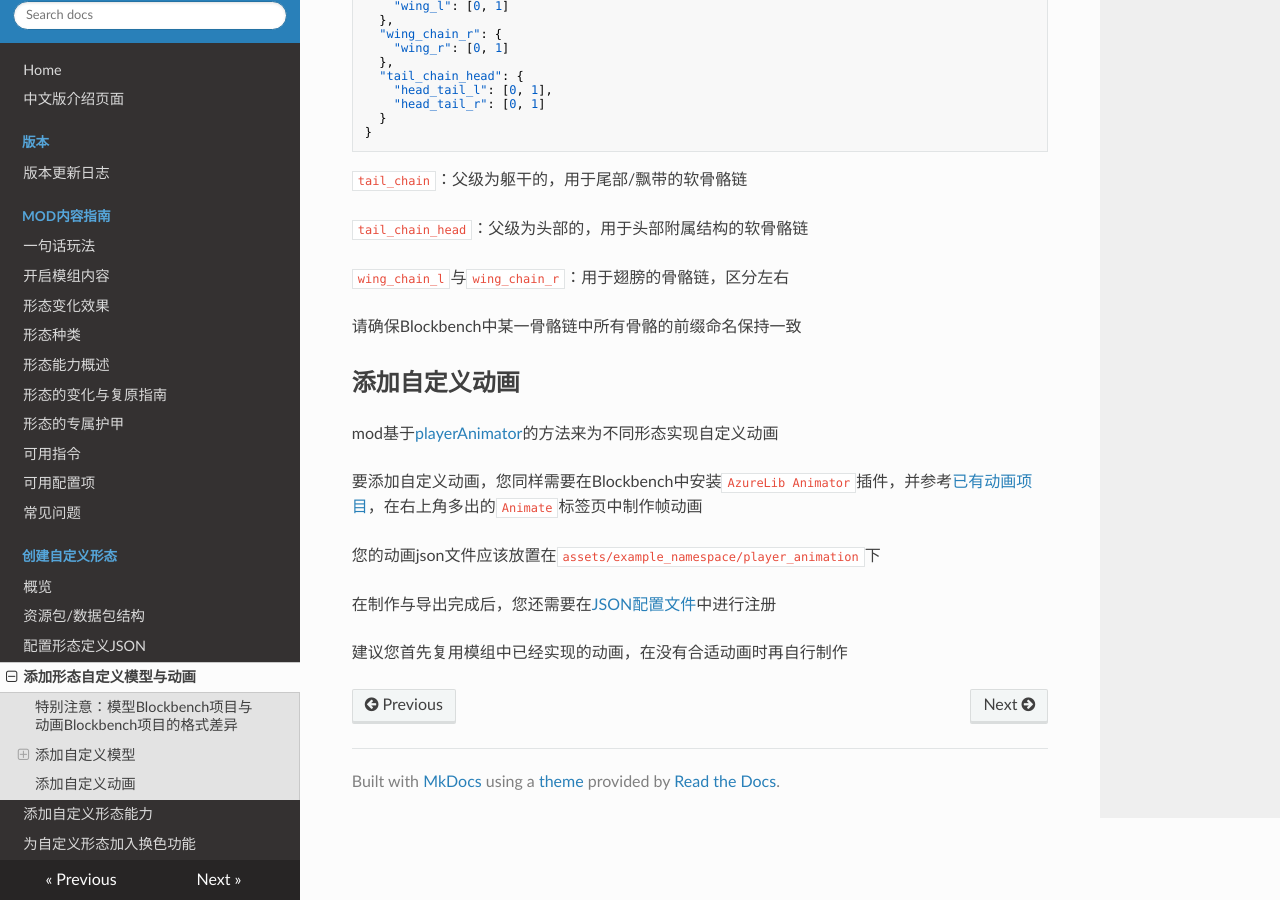
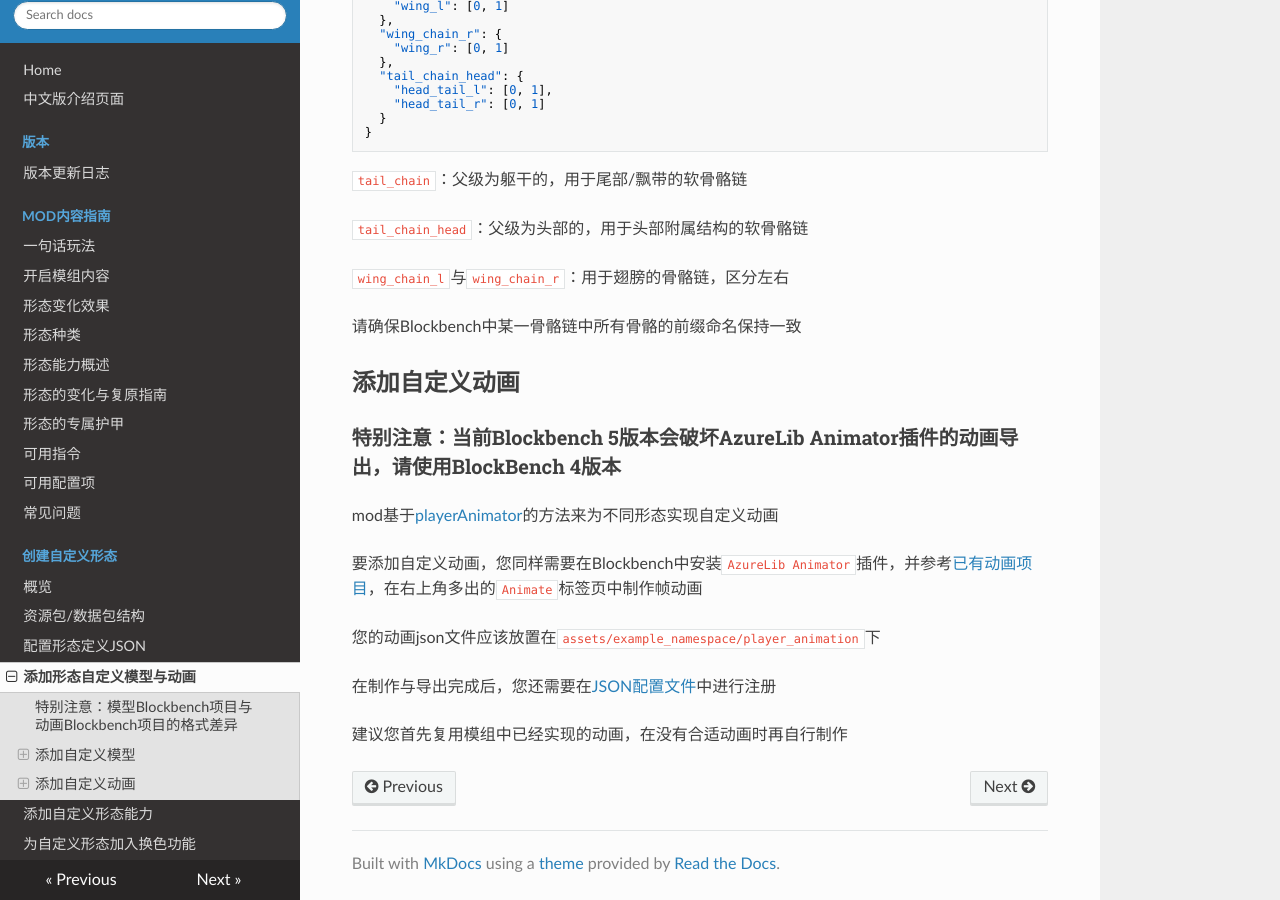
Before and after one commit to onixary/ssc_wiki, an MkDocs documentation site: the page built from docs/custom_forms/originfur_resource_pack.md, in a window 1280 px wide and 900 px high, scrolled down 1204 px. Built offline with MkDocs 1.6.1, drawn with Linux system fonts in a browser that asks for light colours; nearby versions of some CDN libraries.

Commit message:
添加形态自定义模型与动画

```diff
--- a/docs/custom_forms/originfur_resource_pack.md
+++ b/docs/custom_forms/originfur_resource_pack.md
@@ -66,6 +66,8 @@ mod额外实现了用于尾部/飘带等的软骨骼以及动态翅膀。其也
 
 ## 添加自定义动画
 
+### 特别注意：当前Blockbench 5版本会破坏AzureLib Animator插件的动画导出，请使用BlockBench 4版本
+
 mod基于[playerAnimator](https://modrinth.com/mod/playeranimator)的方法来为不同形态实现自定义动画
 
 要添加自定义动画，您同样需要在Blockbench中安装`AzureLib Animator`插件，并参考[已有动画项目](https://github.com/onixary/shape-shifter-curse-fabric/blob/master/3d_models/player_form/0_common/feral_form/animation/form_feral_common_anim.bbmodel)，在右上角多出的`Animate`标签页中制作帧动画
@@ -74,4 +76,5 @@ mod基于[playerAnimator](https://modrinth.com/mod/playeranimator)的方法来
 
 在制作与导出完成后，您还需要在[JSON配置文件](https://ssc-wiki.readthedocs.io/zh-cn/latest/custom_forms/form_definition_json/)中进行注册
 
+
 建议您首先复用模组中已经实现的动画，在没有合适动画时再自行制作
```
